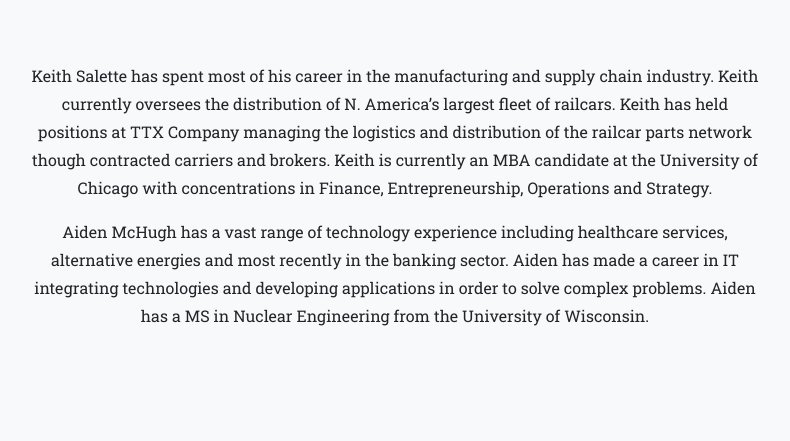
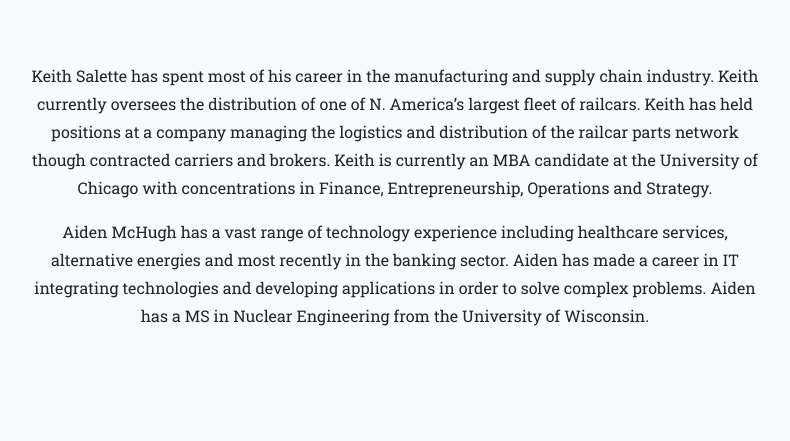
Before and after one commit to adnmcq/check-point-django, a Django app: page /about in a window 1280 px wide. Shown: the part 3715-4156 px from the top of the page, without its empty margins (245-1035 px from the left). Run offline with Django 3.2, Linux system fonts and the light colour scheme; parts of the project's set-up code (start-up, migrations or seed data) failed here and were passed over; some libraries are stand-ins or nearby versions; some web fonts are replaced.

Commit message:
removing some ref

```diff
--- a/templates/base.html
+++ b/templates/base.html
@@ -293,7 +293,7 @@
                 <div class="row">
                     <div class="col-lg-8 mx-auto text-center"><p class="large text-muted">
 <p>
-Keith Salette has spent most of his career in the manufacturing and supply chain industry. Keith currently oversees the distribution of N. America’s largest fleet of railcars. Keith has held positions at TTX Company managing the logistics and distribution of the railcar parts network though contracted carriers and brokers. Keith is currently an MBA candidate at the University of Chicago with concentrations in Finance, Entrepreneurship, Operations and Strategy.
+Keith Salette has spent most of his career in the manufacturing and supply chain industry. Keith currently oversees the distribution of one of N. America’s largest fleet of railcars. Keith has held positions at a company managing the logistics and distribution of the railcar parts network though contracted carriers and brokers. Keith is currently an MBA candidate at the University of Chicago with concentrations in Finance, Entrepreneurship, Operations and Strategy.
                     </p><p>
 
                         Aiden McHugh has a vast range of technology experience including healthcare services, alternative energies and most recently in the banking sector. Aiden has made a career in IT integrating technologies and developing applications in order to solve complex problems. Aiden has a MS in Nuclear Engineering from the University of Wisconsin.
```
